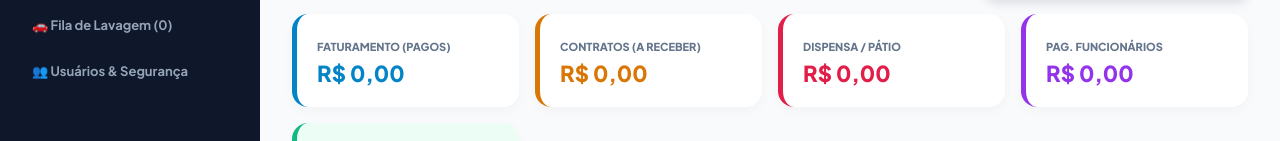
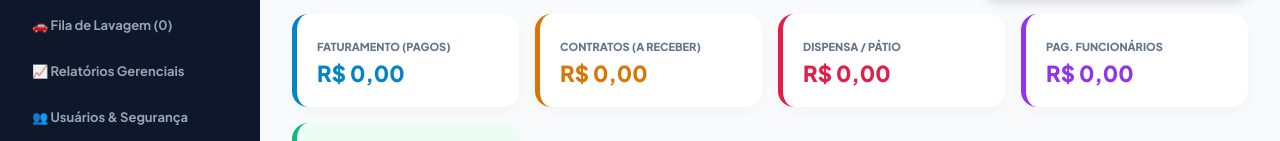
Before and after one commit to vinisena21/lava-jato-bruno, a React (Vite) app: page / in a window 1280 px wide. Shown: the part 149-290 px from the top of the page. Built offline with nearby package versions, Linux system fonts and the light colour scheme; no server answers; the database is empty.

Commit message:
Restaurada aba de relatorios gerenciais no menu lateral

```diff
--- a/src/App.tsx
+++ b/src/App.tsx
@@ -6,13 +6,14 @@ import { FormularioVeiculo } from './components/FormularioVeiculo';
 import { ListaVeiculos } from './components/ListaVeiculos';
 import { FechamentoSemanal } from './components/FechamentoSemanal';
 import { GestaoUsuarios } from './components/GestaoUsuarios';
+import { RelatorioGerencial } from './components/RelatorioGerencial';
 import { ConfirmModal } from './components/ConfirmModal';
 
 export function App() {
   const [veiculos, setVeiculos] = useState<Veiculo[]>([]);
   const [despesas, setDespesas] = useState<Despesa[]>([]);
   const [userRole, setUserRole] = useState<RoleUsuario>('dono');
-  const [abaAtiva, setAbaAtiva] = useState<'fila' | 'dashboard' | 'usuarios'>('dashboard');
+  const [abaAtiva, setAbaAtiva] = useState<'fila' | 'dashboard' | 'relatorios' | 'usuarios'>('dashboard');
   const [termoBusca, setTermoBusca] = useState('');
 
   const [idExcluir, setIdExcluir] = useState<string | null>(null);
@@ -162,6 +163,7 @@ export function App() {
     <div style={{ display: 'flex', minHeight: '100vh', backgroundColor: '#f8fafc', fontFamily: 'system-ui, sans-serif' }}>
       <Toaster position="top-right" richColors />
 
+      {/* NAVEGAÇÃO LATERAL */}
       <aside style={{ width: '260px', backgroundColor: '#0f172a', color: '#ffffff', padding: '24px 16px', display: 'flex', flexDirection: 'column', gap: '24px' }}>
         <div>
           <div style={{ display: 'flex', alignItems: 'center', gap: '10px', marginBottom: '8px' }}>
@@ -212,6 +214,26 @@ export function App() {
             🚗 Fila de Lavagem ({veiculosAtivosNoPatio.length})
           </button>
 
+          <button
+            onClick={() => setAbaAtiva('relatorios')}
+            style={{
+              display: 'flex',
+              alignItems: 'center',
+              gap: '12px',
+              padding: '12px 16px',
+              borderRadius: '12px',
+              border: 'none',
+              fontSize: '13px',
+              fontWeight: '700',
+              cursor: 'pointer',
+              backgroundColor: abaAtiva === 'relatorios' ? '#1e293b' : 'transparent',
+              color: abaAtiva === 'relatorios' ? '#38bdf8' : '#94a3b8',
+              textAlign: 'left',
+            }}
+          >
+            📈 Relatórios Gerenciais
+          </button>
+
           {userRole === 'dono' && (
             <button
               onClick={() => setAbaAtiva('usuarios')}
@@ -236,7 +258,10 @@ export function App() {
         </nav>
       </aside>
 
+      {/* ÁREA DE CONTEÚDO */}
       <main style={{ flex: 1, padding: '32px', overflowY: 'auto' }}>
+
+        {/* DASHBOARD */}
         {abaAtiva === 'dashboard' && (
           <div>
             <div style={{ marginBottom: '24px' }}>
@@ -255,6 +280,7 @@ export function App() {
           </div>
         )}
 
+        {/* FILA DE LAVAGEM */}
         {abaAtiva === 'fila' && (
           <div>
             <div style={{ display: 'flex', justifyContent: 'space-between', alignItems: 'center', marginBottom: '24px', flexWrap: 'wrap', gap: '16px' }}>
@@ -293,6 +319,19 @@ export function App() {
           </div>
         )}
 
+        {/* RELATÓRIOS GERENCIAIS */}
+        {abaAtiva === 'relatorios' && (
+          <div>
+            <div style={{ marginBottom: '24px' }}>
+              <span style={{ fontSize: '11px', fontWeight: '800', color: '#64748b', textTransform: 'uppercase' }}>HISTÓRICO & DESEMPENHO</span>
+              <h2 style={{ fontSize: '24px', fontWeight: '900', color: '#0f172a', margin: '4px 0 0 0' }}>Relatórios Gerenciais</h2>
+            </div>
+
+            <RelatorioGerencial veiculos={veiculos} despesas={despesas} userEmail={''} />
+          </div>
+        )}
+
+        {/* USUÁRIOS */}
         {abaAtiva === 'usuarios' && userRole === 'dono' && (
           <div>
             <div style={{ marginBottom: '24px' }}>
@@ -316,4 +355,5 @@ export function App() {
     </div>
   );
 }
+
 export default App;
```
